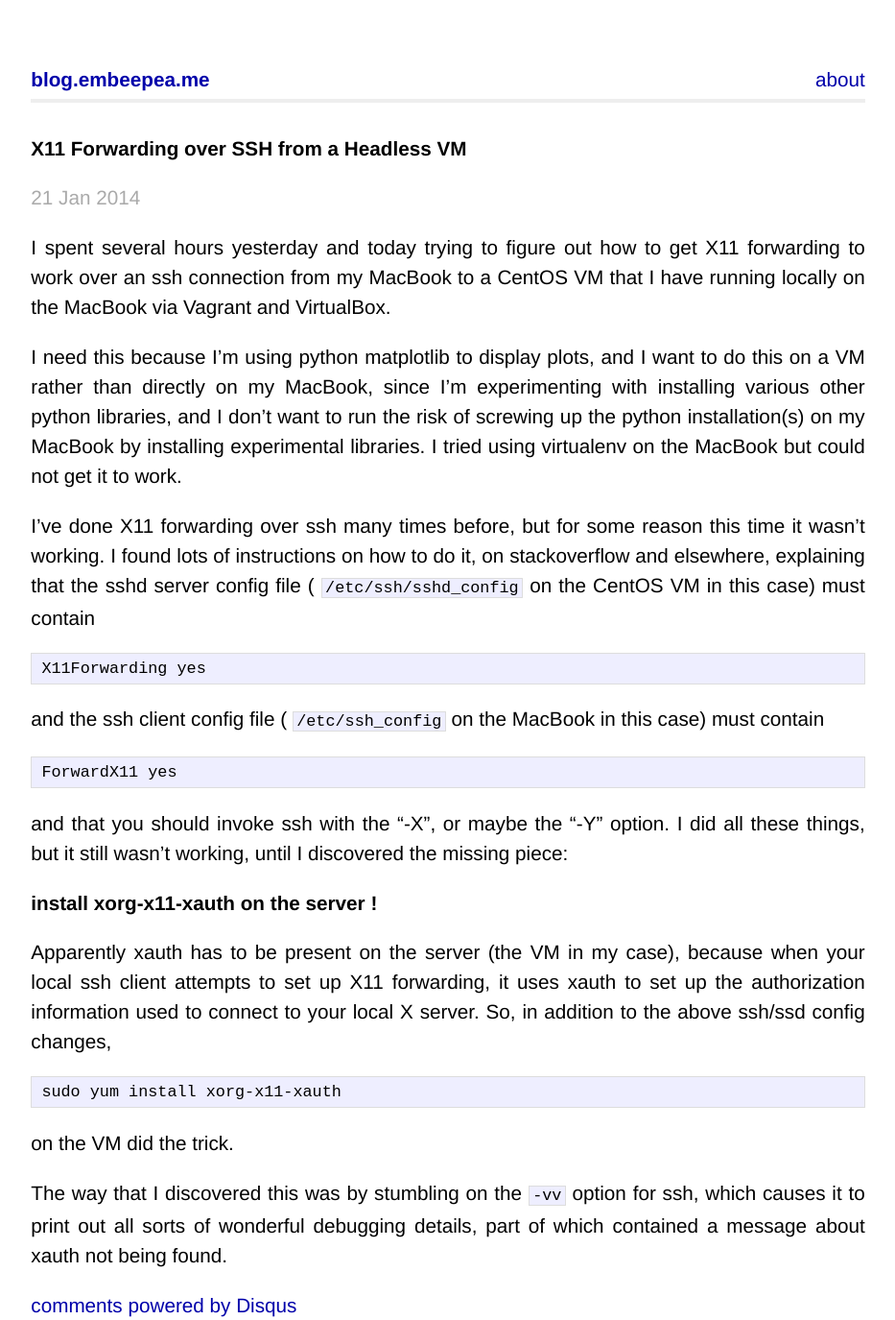
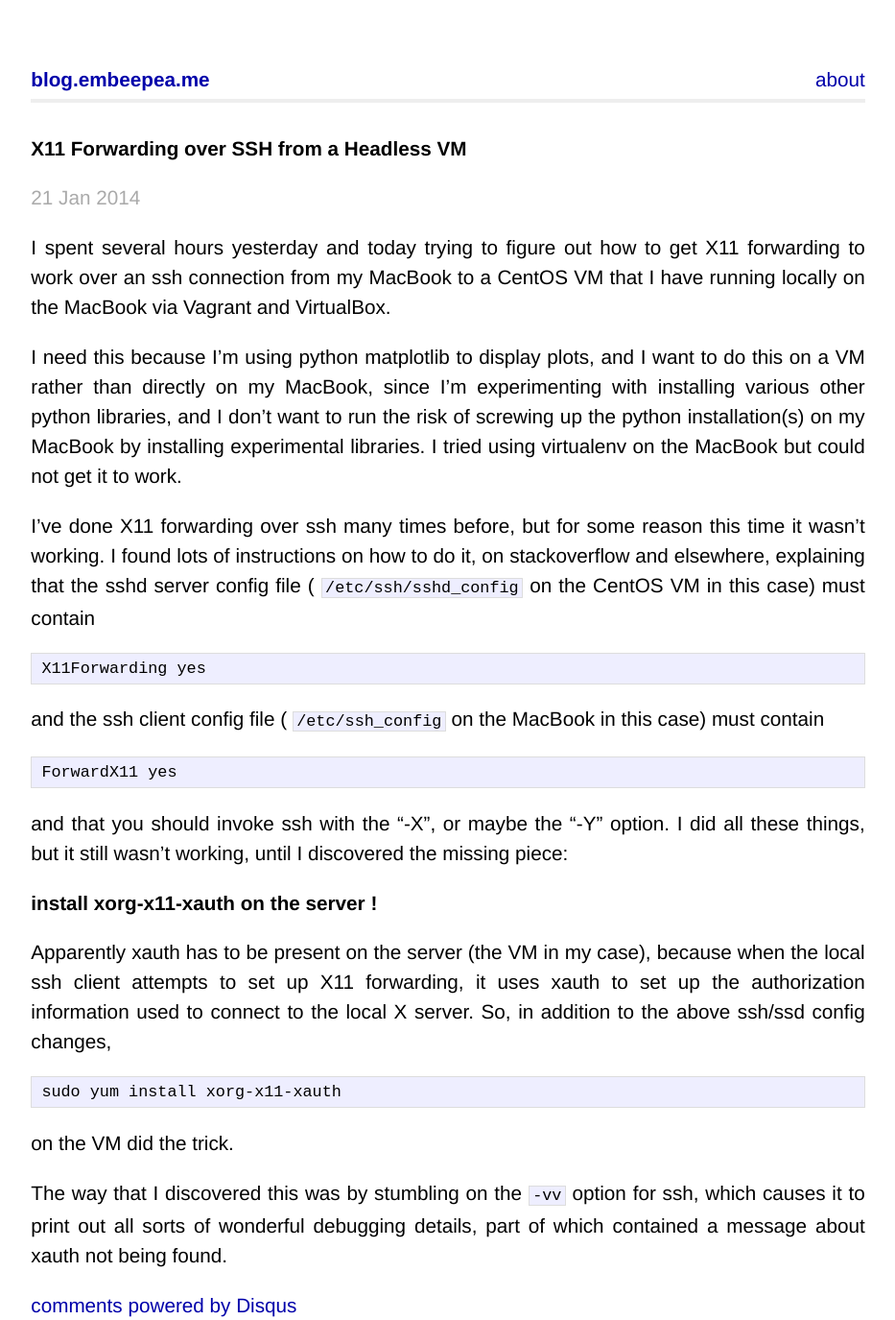
Before and after one commit to embeepea/blog.embeepea.me, a Jekyll site: the page built from _posts/2014-01-21-x11-forwarding-from-headless-vm.markdown, in a window 1280 px wide. Shown: the whole page at 96% size, without its empty margins (173-1106 px from the left). Built offline with Jekyll 4.4.1, drawn with Linux system fonts in a browser that asks for light colours; Markdown is read by kramdown in place of the engine named in the settings; comment, search, counter and statistics services are not loaded.

Commit message:
update X11 forwarding post

```diff
--- a/_posts/2014-01-21-x11-forwarding-from-headless-vm.markdown
+++ b/_posts/2014-01-21-x11-forwarding-from-headless-vm.markdown
@@ -37,8 +37,8 @@ discovered the missing piece:
   **install xorg-x11-xauth on the server !**
 
 Apparently xauth has to be present on the server (the VM in my case),
-because when your local ssh client attempts to set up X11 forwarding, it
-uses xauth to set up the authorization information used to connect to your
+because when the local ssh client attempts to set up X11 forwarding, it
+uses xauth to set up the authorization information used to connect to the
 local X server.  So, in addition to the above ssh/ssd config changes,
 
     sudo yum install xorg-x11-xauth
```
